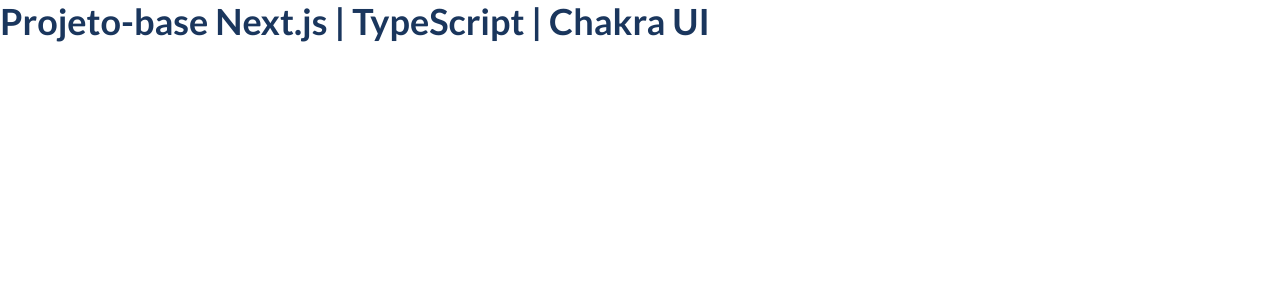
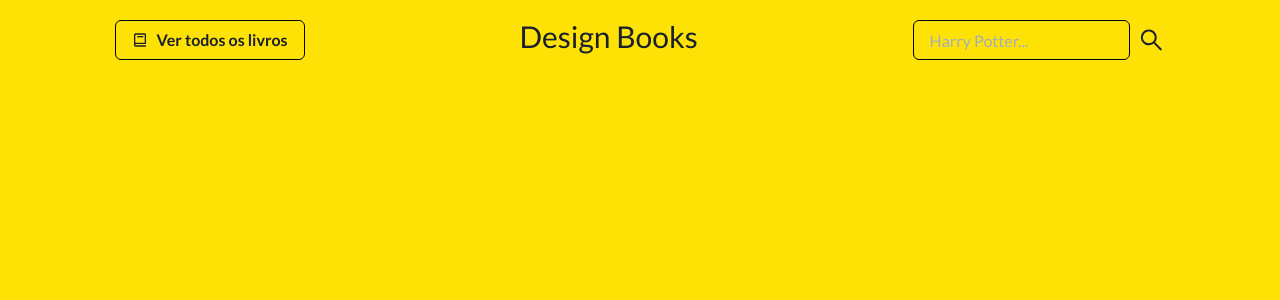
Before and after one commit to igorlourenco/design-books-challenge-foton, a Next.js app: page / in a window 1280 px wide. Shown: the top 300 px of the page. Built offline with nearby package versions, Linux system fonts and the light colour scheme.

Commit message:
feat: list books by predefined keywords

```diff
--- a/package.json
+++ b/package.json
@@ -13,7 +13,8 @@
     "framer-motion": "^3.2.1",
     "next": "^10.0.5",
     "react": "^17.0.1",
-    "react-dom": "^17.0.1"
+    "react-dom": "^17.0.1",
+    "react-icons": "^4.2.0"
   },
   "devDependencies": {
     "@types/node": "^14.14.20",
--- /dev/null
+++ b/src/components/Header.tsx
@@ -0,0 +1,96 @@
+import React from 'react'
+import {
+  Heading,
+  Stack,
+  Input,
+  Button,
+  Box,
+  Link,
+  useDisclosure,
+  IconButton
+} from '@chakra-ui/react'
+
+import { AiOutlineSearch } from 'react-icons/ai'
+import { BiBook } from 'react-icons/bi'
+import { HiMenu, HiX } from 'react-icons/hi'
+
+const Header = () => {
+  const {
+    isOpen,
+    onOpen,
+    onClose
+  } = useDisclosure()
+
+  return (
+    <Stack
+      padding={3}
+      spacing={2}
+      isInline
+      alignItems="center"
+      justifyContent="space-around"
+    >
+      <Stack>
+        <IconButton
+          backgroundColor={'transparent'}
+          _hover={{ backgroundColor: 'transparent' }}
+          color={'#020E35'}
+          size={'lg'}
+          display={{ md: !isOpen ? 'none' : 'inherit' }}
+          icon={isOpen ? <Box size={32} as={HiX}/> : <Box size={32} as={HiMenu}/>}
+          aria-label={'Open Menu'}
+          onClick={isOpen ? onClose : onOpen}
+        />
+        {isOpen
+          ? <Stack spacing={2} isInline alignItems="center">
+              <Input borderColor={'black'} placeholder={'Harry Potter...'}/>
+              <Box as={AiOutlineSearch} size={32}/>
+            </Stack>
+
+          : null
+        }
+        <Stack
+          spacing={2}
+          display={{
+            base: 'none',
+            md: 'flex'
+          }}
+          alignItems="space-between"
+          justifyContent="space-between"
+        >
+          <Button leftIcon={<Box as={BiBook}/>} variant="outline" backgroundColor={'yellow.personal'}
+                  borderColor={'black'} size="md" _hover={{
+                    backgroundColor: 'yellow.300'
+                  }}>
+            Ver todos os livros
+          </Button>
+        </Stack>
+      </Stack>
+
+      <Heading
+        display="flex"
+        justifyContent="center"
+        alignItems="center"
+        size={'lg'}
+        fontWeight="medium"
+      >
+        Design Books
+      </Heading>
+
+      <Stack>
+        <Link display={{ md: !isOpen ? 'none' : 'inherit' }} href={'/buscar'}>
+          <Box size={32} as={AiOutlineSearch}/>
+        </Link>
+
+        <Stack display={{
+          base: 'none',
+          md: 'flex'
+        }} spacing={2} isInline alignItems="center">
+          <Input borderColor={'black'} placeholder={'Harry Potter...'}/>
+          <Box as={AiOutlineSearch} size={32}/>
+        </Stack>
+      </Stack>
+    </Stack>
+  )
+}
+
+export default Header
--- a/src/pages/_app.tsx
+++ b/src/pages/_app.tsx
@@ -1,7 +1,7 @@
 import React from 'react'
-import type { AppProps } from 'next/app'
 import { ChakraProvider } from '@chakra-ui/react'
 import theme from '../style/theme'
+import { AppProps } from 'next/app'
 
 function MyApp ({ Component, pageProps }: AppProps) {
   return (
--- a/src/pages/index.tsx
+++ b/src/pages/index.tsx
@@ -1,11 +1,12 @@
 import React from 'react'
-import { Heading } from '@chakra-ui/react'
+import { Stack } from '@chakra-ui/react'
+import Header from '../components/Header'
 
 const App = () => {
   return (
-      <Heading color='brand.900'>
-        Projeto-base Next.js | TypeScript | Chakra UI
-      </Heading>
+    <Stack backgroundColor='yellow.personal' minWidth={'100vw'} minHeight={'100vh'}>
+      <Header/>
+    </Stack>
   )
 }
 
--- a/src/style/theme.ts
+++ b/src/style/theme.ts
@@ -1,10 +1,8 @@
 import { extendTheme } from '@chakra-ui/react'
 
 const colors = {
-  brand: {
-    900: '#1a365d',
-    800: '#153e75',
-    700: '#2a69ac'
+  yellow: {
+    personal: '#FFE205'
   }
 }
 
```
Also changed, not shown: src/pages/buscar.tsx (added, +51 -0 lines), 1 other file (tests, documents, lock files or other folders).
